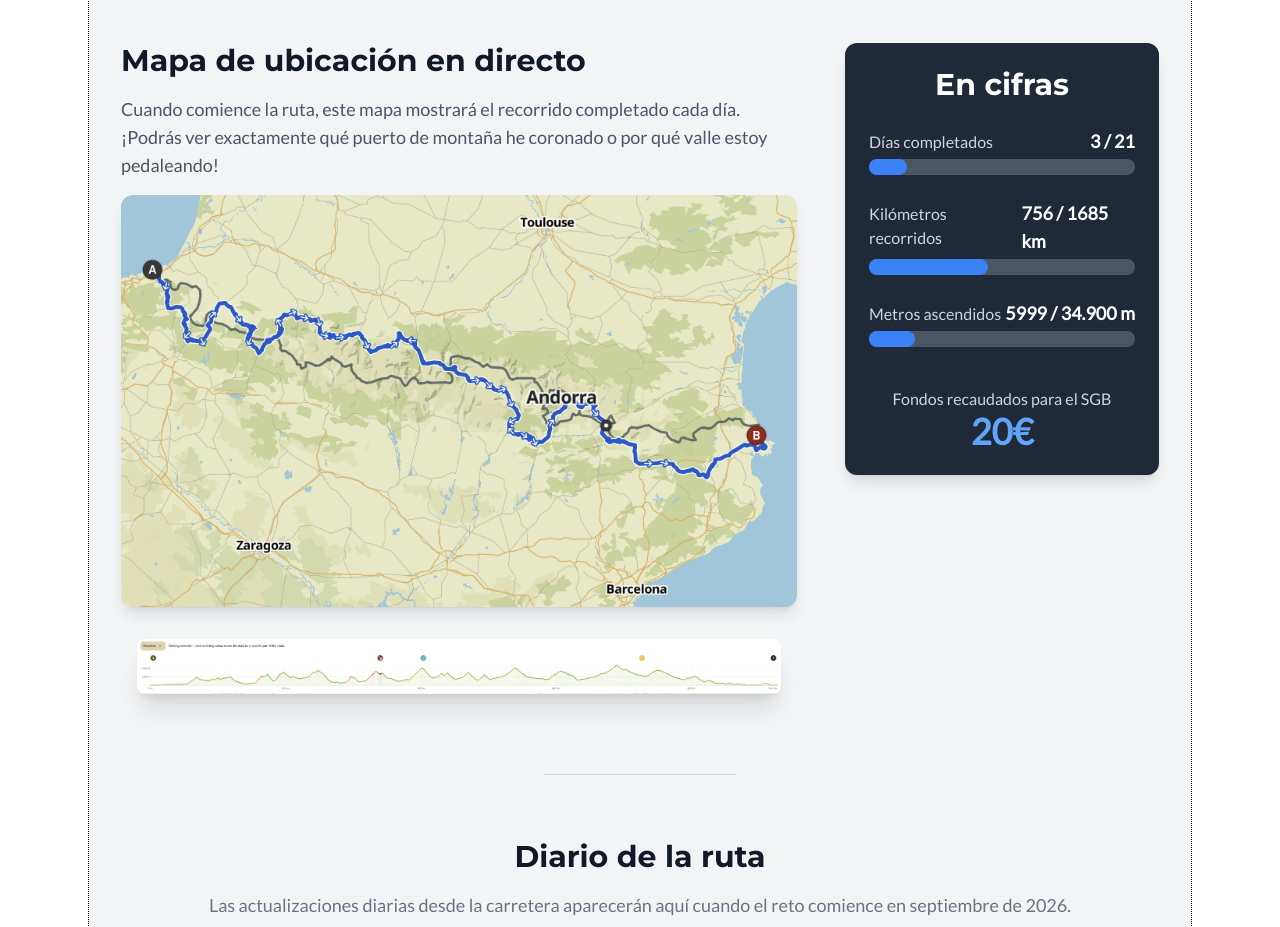
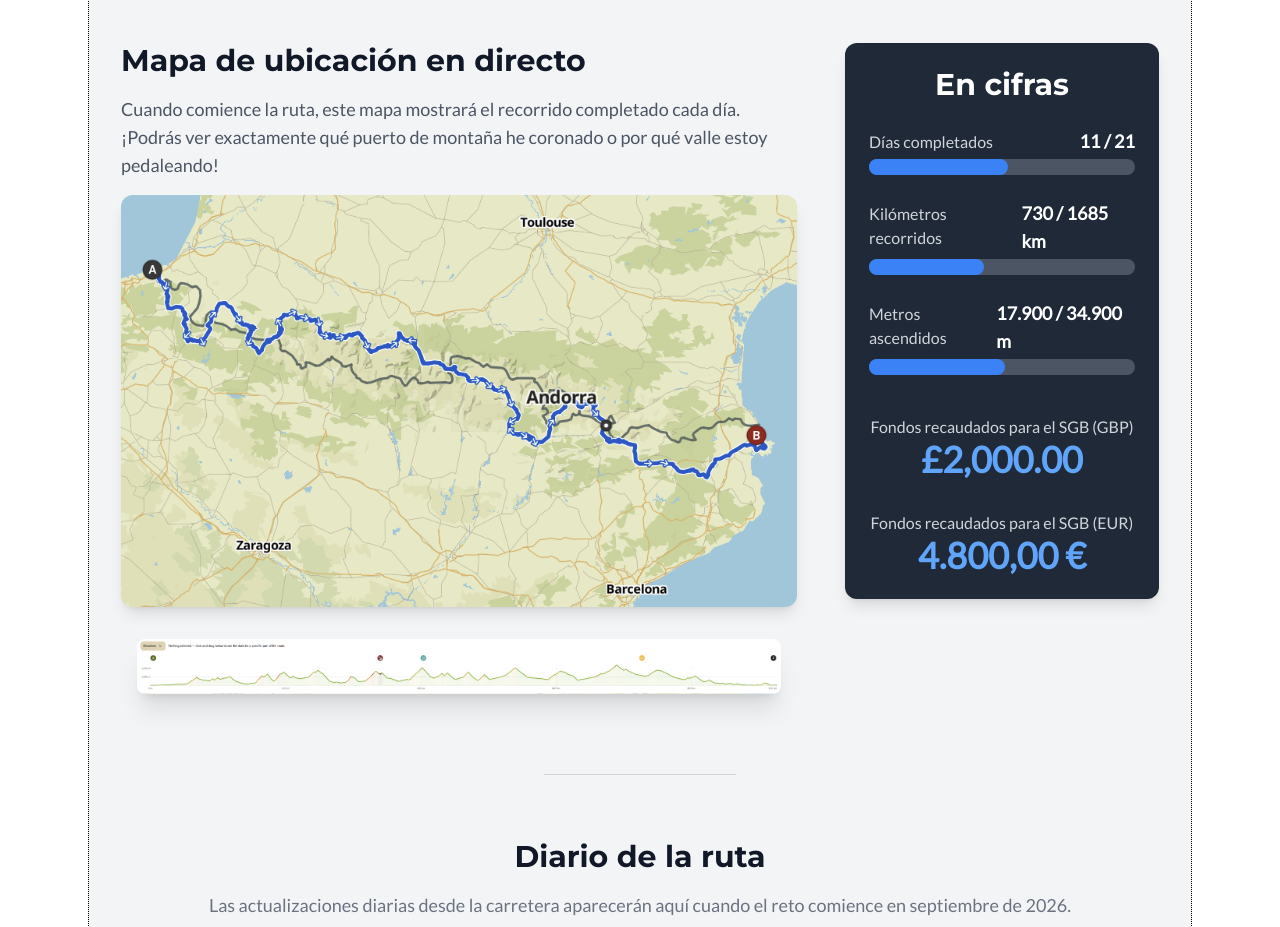
Before and after one commit to Martin-Ferrero-Thompson/test2, a plain HTML site: page es/index.html in a window 1280 px wide. Shown: the part 7499-8426 px from the top of the page. Drawn offline with nearby package versions, Linux system fonts and the light colour scheme.

Commit message:
Update currency display formats in the Progress section

```diff
--- a/es/index.html
+++ b/es/index.html
@@ -608,7 +608,13 @@
                             </div>
                         </div>
 
-                        <div id="funds-stat" class="pt-4">
+                        <div id="funds-gbp-stat" class="pt-4">
+                            <div class="text-center">
+                                <span class="text-base font-medium text-gray-300 progress-label"></span>
+                                <span class="text-4xl font-bold text-blue-400 progress-value block"></span>
+                            </div>
+                        </div>
+                        <div id="funds-eur-stat" class="pt-2">
                             <div class="text-center">
                                 <span class="text-base font-medium text-gray-300 progress-label"></span>
                                 <span class="text-4xl font-bold text-blue-400 progress-value block"></span>
--- a/scripts.js
+++ b/scripts.js
@@ -89,27 +89,32 @@
   const campaignConfig = {
     days: {
       label: isES ? "Días completados" : "Days Completed",
-      current: 3, // <-- UPDATE THIS NUMBER
+      current: 11, // <-- UPDATE THIS NUMBER
       total: 21,
       unit: ''
     },
     distance: {
       label: isES ? "Kilómetros recorridos" : "Distance Ridden",
-      current: 756, // <-- UPDATE THIS NUMBER
+      current: 730, // <-- UPDATE THIS NUMBER
       total: 1685,
       unit: 'km'
     },
     climbing: {
       label: isES ? "Metros ascendidos" : "Metres Climbed",
-      current: 5999, // <-- UPDATE THIS NUMBER
+      current: 17900, // <-- UPDATE THIS NUMBER
       total: 34900,
       unit: 'm'
     },
-    funds: {
-      label: isES ? "Fondos recaudados para el SGB" : "Funds Raised for GBS",
-      current: 20, // <-- UPDATE THIS NUMBER
-      unit: isES ? '€' : '£'
-   }
+    "funds-gbp": {
+      label: isES ? "Fondos recaudados para el SGB (GBP)" : "Funds Raised for GBS (GBP)",
+      current: 2000.00, // <-- UPDATE THIS NUMBER (GBP). Decimals allowed, e.g., 2000.50
+      unit: '£'
+    },
+    "funds-eur": {
+      label: isES ? "Fondos recaudados para el SGB (EUR)" : "Funds Raised for GBS (EUR)",
+      current: 4800.00, // <-- UPDATE THIS NUMBER (EUR). Decimals allowed, e.g., 4800.75
+      unit: '€'
+    }
   };
 
   // This function updates a single stat block in the HTML
@@ -126,18 +131,54 @@ function updateStat(statName) {
   if (!valueEl || !labelEl) return;
 
   const locale = isES ? 'es-ES' : 'en-GB';
-  const formattedCurrent = config.current.toLocaleString(locale, {minimumFractionDigits: 0, maximumFractionDigits: 0});
+  const numberFmt = new Intl.NumberFormat(locale, { minimumFractionDigits: 0, maximumFractionDigits: 0 });
+  const formattedCurrent = numberFmt.format(config.current);
 
   // Update the text label
   labelEl.textContent = config.label;
 
   // Update the value - check if it's a progress stat or a simple stat
   if (config.total) {
-    const formattedTotal = config.total.toLocaleString(locale);
+    const formattedTotal = numberFmt.format(config.total);
     valueEl.textContent = `${formattedCurrent} / ${formattedTotal} ${config.unit}`.trim();
   } else {
-    // Place symbol after for EUR in Spanish, before for GBP in English
-    valueEl.textContent = isES ? `${formattedCurrent}${config.unit}` : `${config.unit}${formattedCurrent}`;
+    // Currency-only stats: follow currency-specific display rules (not page locale)
+    // GBP: £ before number, comma thousands, dot decimals (en-GB)
+    // EUR: period thousands, comma decimals, symbol after with space (es-ES)
+    const unit = (config.unit || '').trim();
+    const currency = unit === '€' ? 'EUR' : unit === '£' ? 'GBP' : null;
+    if (currency) {
+      try {
+        const currencyLocale = currency === 'GBP' ? 'en-GB' : currency === 'EUR' ? 'es-ES' : locale;
+        const currencyFmt = new Intl.NumberFormat(currencyLocale, {
+          style: 'currency',
+          currency,
+          currencyDisplay: 'narrowSymbol',
+          minimumFractionDigits: 2,
+          maximumFractionDigits: 2,
+          useGrouping: 'always',
+        });
+        valueEl.textContent = currencyFmt.format(Number(config.current));
+      } catch (e) {
+        // Fallback if Intl fails for some reason
+        const n = Number(config.current);
+        const [intPartRaw, fracPartRaw] = n.toFixed(2).split('.');
+        if (currency === 'GBP') {
+          // Add comma thousands, dot decimals, symbol before
+          const intPart = intPartRaw.replace(/\B(?=(\d{3})+(?!\d))/g, ',');
+          valueEl.textContent = `${unit}${intPart}.${fracPartRaw}`;
+        } else if (currency === 'EUR') {
+          // Add period thousands, comma decimals, symbol after with space
+          const intPart = intPartRaw.replace(/\B(?=(\d{3})+(?!\d))/g, '.');
+          valueEl.textContent = `${intPart},${fracPartRaw} ${unit}`;
+        } else {
+          valueEl.textContent = `${n.toFixed(2)} ${unit}`.trim();
+        }
+      }
+    } else {
+      // Non-currency simple stat (shouldn't happen here, but safe fallback)
+      valueEl.textContent = `${formattedCurrent} ${unit}`.trim();
+    }
   }
 
   // Update the progress bar, if it exists
@@ -152,7 +193,8 @@ function updateStat(statName) {
 updateStat('days');
 updateStat('distance');
 updateStat('climbing');
-updateStat('funds');
+updateStat('funds-gbp');
+updateStat('funds-eur');
 })();
 
 
```
Also changed, not shown: index.html (+7 -1 lines).
